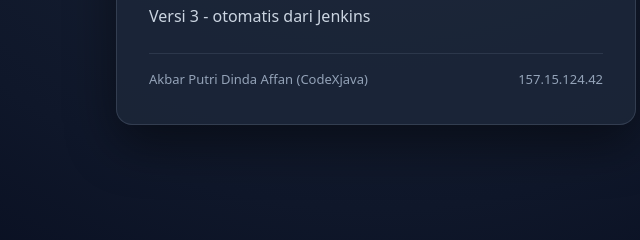
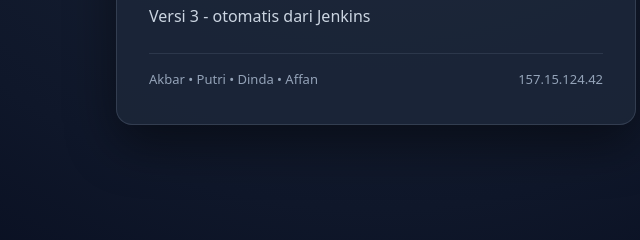
Before and after one commit to rizqiakbar-source/latihan-cicd, a plain HTML site: page public/index.html in a window 1280 px wide. Shown: the part 406-646 px from the top of the page, 264-904 px from the left. Drawn offline with Linux system fonts and the light colour scheme.

Commit message:
Update title and author names in index.html

```diff
--- a/public/index.html
+++ b/public/index.html
@@ -3,7 +3,7 @@
 <head>
   <meta charset="UTF-8" />
   <meta name="viewport" content="width=device-width, initial-scale=1.0" />
-  <title>Latihan CI/CD - Akbar Putri Dinda Affan</title>
+  <title>Latihan CI/CD - Akbar, Putri, Dinda, Affan</title>
   <style>
     * { box-sizing: border-box; margin: 0; padding: 0; }
     body {
@@ -55,7 +55,7 @@
     <h1>Halo, ini web latihan CI/CD</h1>
     <p>Versi 3 - otomatis dari Jenkins</p>
     <div class="meta">
-      <span>Akbar Putri Dinda Affan (CodeXjava)</span>
+      <span>Akbar • Putri • Dinda • Affan</span>
       <span>157.15.124.42</span>
     </div>
   </main>
```
